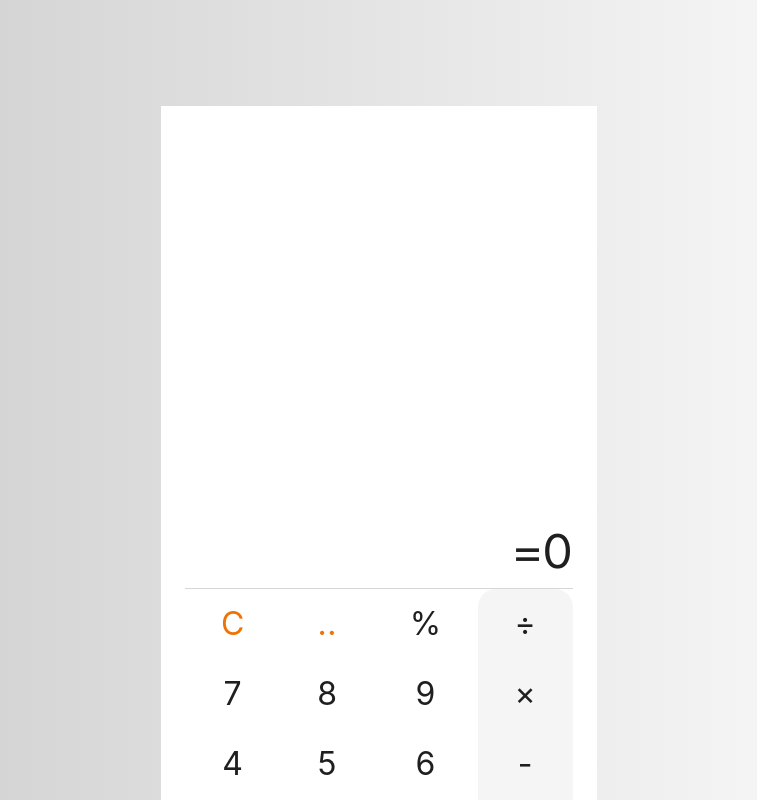
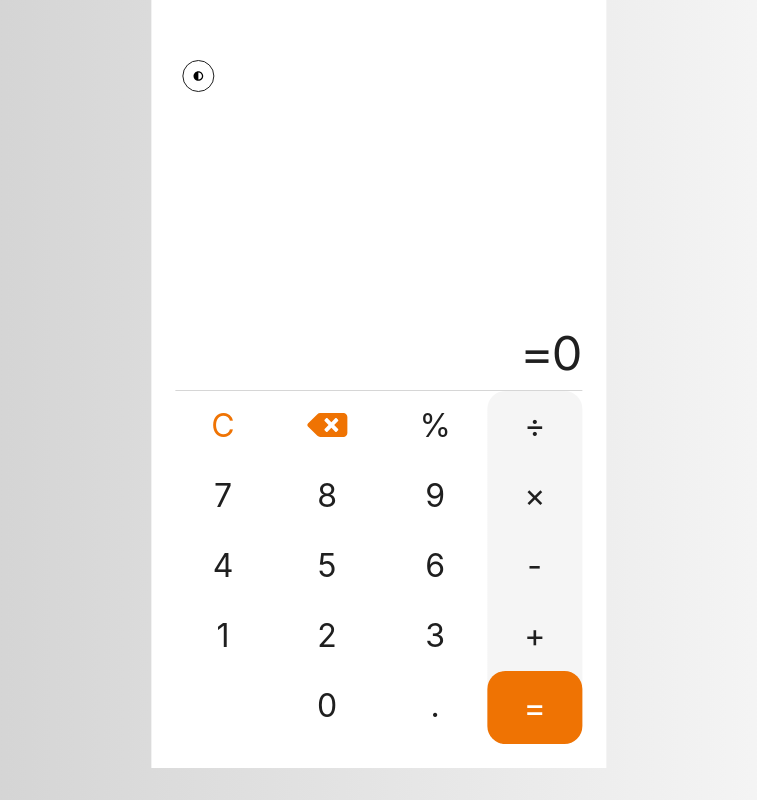
Before and after one commit to mateusfaustino/my-calculator, a React (Create React App) app: page / in a window 1280 px wide. Shown: the top 800 px of the page, without its empty margins (261-1018 px from the left). Built offline with nearby package versions, Linux system fonts and the light colour scheme.

Commit message:
dark theme II

```diff
--- a/package.json
+++ b/package.json
@@ -3,6 +3,9 @@
   "version": "0.1.0",
   "private": true,
   "dependencies": {
+    "@fortawesome/fontawesome-svg-core": "^1.2.34",
+    "@fortawesome/free-solid-svg-icons": "^5.15.2",
+    "@fortawesome/react-fontawesome": "^0.1.14",
     "@testing-library/jest-dom": "^5.11.9",
     "@testing-library/react": "^11.2.5",
     "@testing-library/user-event": "^12.6.3",
--- a/public/index.html
+++ b/public/index.html
@@ -3,6 +3,7 @@
   <head>
     <meta charset="utf-8" />
     <link rel="icon" href="%PUBLIC_URL%/favicon.ico" />
+    <link href="/your-path-to-fontawesome/css/all.css" rel="stylesheet">
     <meta name="viewport" content="width=device-width, initial-scale=1" />
     <meta name="theme-color" content="#000000" />
     <meta
--- a/src/components/Button.css
+++ b/src/components/Button.css
@@ -14,6 +14,23 @@
     color: #1F1F1F;
     background: transparent;
 }
+
+.darkTheme .number, .darkTheme .operation,.darkTheme .percentage{
+    color:#ffffff;
+
+}
+.darkTheme .number:active, .darkTheme .operation:active,.darkTheme .percentage:active,.darkTheme .orange-label:active{
+    background: #000000;
+
+}
+
+.darkTheme .orange-label{
+    color:#FF762D;
+}
+.darkTheme .equal{
+    background-color:#FF762D;
+}
+
 .button:active{
     background: #d4d3d3;
 }
--- a/src/index.css
+++ b/src/index.css
@@ -14,5 +14,5 @@ body{
   align-items: center;
   text-align: center;
   background: linear-gradient(to right, #cacaca,#fff);
-  padding: 10%;
+  padding: 1%;
 }
--- a/src/main/Calculator.css
+++ b/src/main/Calculator.css
@@ -6,11 +6,15 @@
 }
 
 .calculator{
+    position:absolute;
+    left:50%;
+    transform: translateX(-50%);
+    top:0;
     display: flex;
     flex-direction: column;
     align-items: flex-end;
     justify-content: flex-end;
-    height: 812px;
+    min-height: 90%;
     padding: 24px;
 
     box-shadow: none;
@@ -25,11 +29,30 @@
 .darkTheme{
     background: var(--color-dark);
 }
+.darkTheme #operation-buttons-column{
+    background: linear-gradient(0deg, #282828, #282828);
+
+}
 #operation-buttons-column{
     background: linear-gradient(0deg, #F5F5F5, #F5F5F5);
     border-radius: 18px;
 }
-
+.themeButton button{
+    position: absolute;
+    width: 32px;
+    height: 32px;
+    left: 31px;
+    top: 60px;
+    font-size: 10px;
+    background-color: transparent;
+    border-radius: 100%;
+    border: solid #1F1F1F 1px;
+}
+.darkTheme .themeButton button{
+    color: #FFFFFF;
+    border-radius: 100%;
+    border: solid #FFFFFF 1px;
+}
 .operation{
     font-family: SF Pro Display;
     font-style: normal;
--- a/src/main/Calculator.jsx
+++ b/src/main/Calculator.jsx
@@ -3,6 +3,9 @@ import ReactDOM from 'react-dom';
 import './Calculator.css'
 import Button from '../components/Button'
 import Display from '../components/Display'
+import { FontAwesomeIcon } from '@fortawesome/react-fontawesome'
+import { faAdjust,faBackspace } from '@fortawesome/free-solid-svg-icons'
+
 
 const initialState = {
     displayValue:'0',
@@ -115,8 +118,15 @@ export default class Calculator extends Component{
         const setOparation = operation => this.setOparation(operation)
         const addDigitOnDisplay = pressedDigit => this.addDigitOnDisplay(pressedDigit)
         const calculatorClass = this.state.darkTheme? 'calculator darkTheme':'calculator lightTheme '
+        const deleteIcon = <FontAwesomeIcon icon={faBackspace} />
+        const themeIcon = <FontAwesomeIcon icon={faAdjust} />
+
         return(
+
             <div className={calculatorClass}>
+                <div className="themeButton">
+                    <button onClick={()=>this.setTheme()}>{themeIcon} </button>
+                </div>
                 <Display value={this.state.displayValue}/>
                 <div className="key-board">
                     <div className="numbers-column">
@@ -127,7 +137,7 @@ export default class Calculator extends Component{
                     </div>
                     <div className="numbers-column">
 
-                        <Button buttonClass="orange-label" label=".." click={()=>this.setTheme()} />
+                        <Button buttonClass="orange-label" label={deleteIcon} />
                         <Button buttonClass="number" label="8" click={addDigitOnDisplay} />
                         <Button buttonClass="number" label="5" click={addDigitOnDisplay} />
                         <Button buttonClass="number" label="2" click={addDigitOnDisplay} />
```
Also changed, not shown: 1 other file (tests, documents, lock files or other folders).
